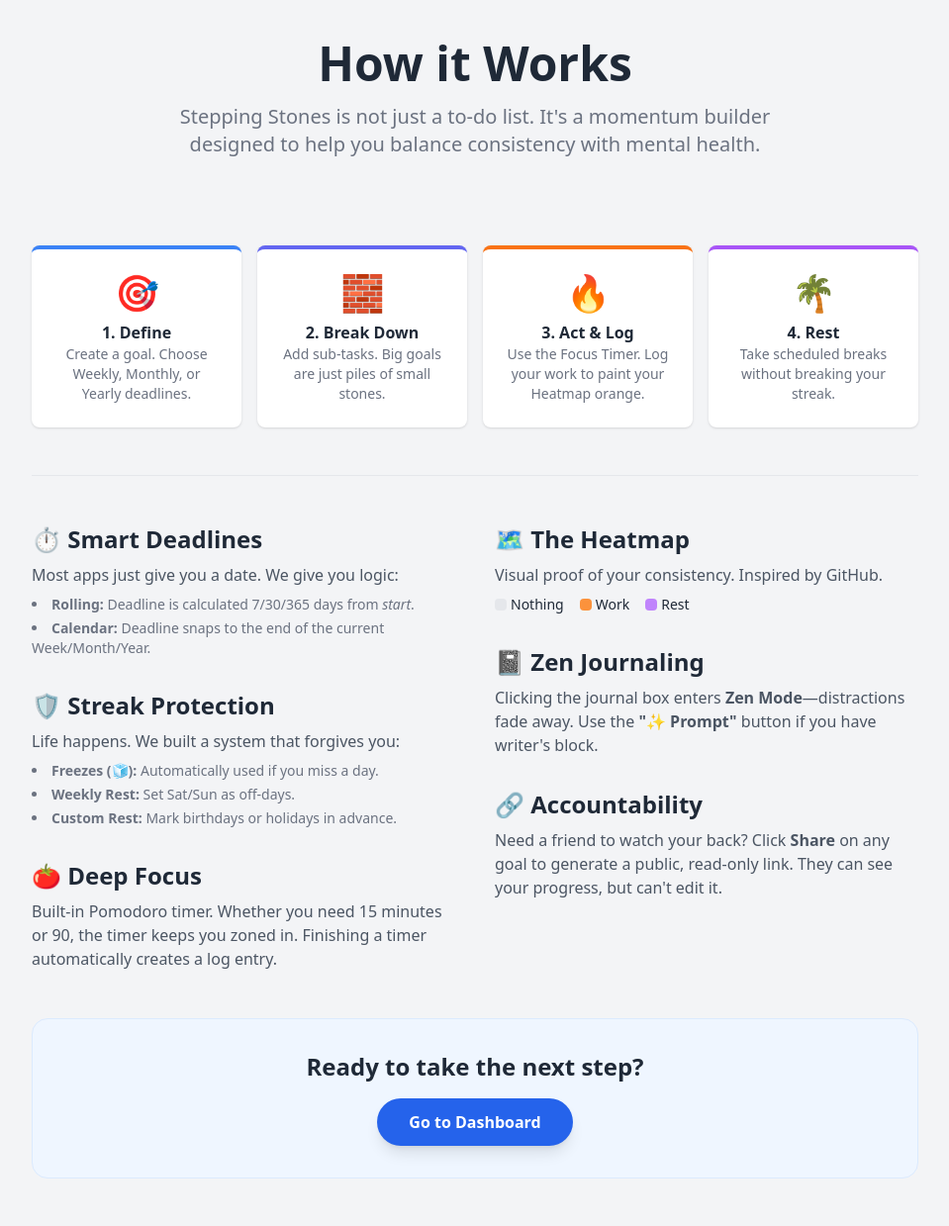
After one commit to Abhineeth-23/stepping-stones, a Flask app: page /about in a window 1280 px wide. The commit adds this page. Shown: the whole page at 99% size, without its empty margins (160-1119 px from the left). Run offline with Flask 3, Linux system fonts and the light colour scheme; some libraries are stand-ins or nearby versions.

Commit message:
About page

```diff
--- a/app.py
+++ b/app.py
@@ -239,6 +239,7 @@ def view_shared_step(token):
 
     return render_template('shared_step.html', step=step, history=history)
 
+
 @app.route('/calendar')
 @login_required
 def calendar_view():
@@ -256,6 +257,10 @@ def calendar_view():
         logs_by_date[d_str].append(log)
 
     return render_template('calendar_view.html', logs_by_date=logs_by_date)
+
+@app.route('/about')
+def about():
+    return render_template('about.html')
 
 # ==========================================
 #          STANDARD STEP ROUTES
--- /dev/null
+++ b/templates/about.html
@@ -0,0 +1,121 @@
+{% extends "base.html" %}
+
+{% block content %}
+<div class="max-w-4xl mx-auto space-y-12 pb-12">
+
+    <div class="text-center py-10">
+        <h1 class="text-5xl font-black text-gray-800 dark:text-white mb-4">How it Works</h1>
+        <p class="text-xl text-gray-500 dark:text-gray-400 max-w-2xl mx-auto">
+            Stepping Stones is not just a to-do list. It's a momentum builder designed to help you balance consistency with mental health.
+        </p>
+    </div>
+
+    <div class="grid grid-cols-1 md:grid-cols-4 gap-4 text-center">
+        <div class="p-6 bg-white dark:bg-gray-800 rounded-lg shadow border-t-4 border-blue-500">
+            <div class="text-4xl mb-2">🎯</div>
+            <h3 class="font-bold dark:text-white">1. Define</h3>
+            <p class="text-sm text-gray-500">Create a goal. Choose Weekly, Monthly, or Yearly deadlines.</p>
+        </div>
+        <div class="p-6 bg-white dark:bg-gray-800 rounded-lg shadow border-t-4 border-indigo-500">
+            <div class="text-4xl mb-2">🧱</div>
+            <h3 class="font-bold dark:text-white">2. Break Down</h3>
+            <p class="text-sm text-gray-500">Add sub-tasks. Big goals are just piles of small stones.</p>
+        </div>
+        <div class="p-6 bg-white dark:bg-gray-800 rounded-lg shadow border-t-4 border-orange-500">
+            <div class="text-4xl mb-2">🔥</div>
+            <h3 class="font-bold dark:text-white">3. Act & Log</h3>
+            <p class="text-sm text-gray-500">Use the Focus Timer. Log your work to paint your Heatmap orange.</p>
+        </div>
+        <div class="p-6 bg-white dark:bg-gray-800 rounded-lg shadow border-t-4 border-purple-500">
+            <div class="text-4xl mb-2">🌴</div>
+            <h3 class="font-bold dark:text-white">4. Rest</h3>
+            <p class="text-sm text-gray-500">Take scheduled breaks without breaking your streak.</p>
+        </div>
+    </div>
+
+    <hr class="dark:border-gray-700">
+
+    <div class="grid grid-cols-1 md:grid-cols-2 gap-10">
+
+        <div class="space-y-8">
+            <div>
+                <h2 class="text-2xl font-bold dark:text-white mb-2 flex items-center gap-2">
+                    ⏱️ Smart Deadlines
+                </h2>
+                <p class="text-gray-600 dark:text-gray-300">
+                    Most apps just give you a date. We give you logic:
+                </p>
+                <ul class="list-disc list-inside mt-2 text-gray-500 text-sm space-y-1">
+                    <li><strong>Rolling:</strong> Deadline is calculated 7/30/365 days from <em>start</em>.</li>
+                    <li><strong>Calendar:</strong> Deadline snaps to the end of the current Week/Month/Year.</li>
+                </ul>
+            </div>
+
+            <div>
+                <h2 class="text-2xl font-bold dark:text-white mb-2 flex items-center gap-2">
+                    🛡️ Streak Protection
+                </h2>
+                <p class="text-gray-600 dark:text-gray-300">
+                    Life happens. We built a system that forgives you:
+                </p>
+                <ul class="list-disc list-inside mt-2 text-gray-500 text-sm space-y-1">
+                    <li><strong>Freezes (🧊):</strong> Automatically used if you miss a day.</li>
+                    <li><strong>Weekly Rest:</strong> Set Sat/Sun as off-days.</li>
+                    <li><strong>Custom Rest:</strong> Mark birthdays or holidays in advance.</li>
+                </ul>
+            </div>
+
+            <div>
+                <h2 class="text-2xl font-bold dark:text-white mb-2 flex items-center gap-2">
+                    🍅 Deep Focus
+                </h2>
+                <p class="text-gray-600 dark:text-gray-300">
+                    Built-in Pomodoro timer. Whether you need 15 minutes or 90, the timer keeps you zoned in. Finishing a timer automatically creates a log entry.
+                </p>
+            </div>
+        </div>
+
+        <div class="space-y-8">
+            <div>
+                <h2 class="text-2xl font-bold dark:text-white mb-2 flex items-center gap-2">
+                    🗺️ The Heatmap
+                </h2>
+                <p class="text-gray-600 dark:text-gray-300">
+                    Visual proof of your consistency. Inspired by GitHub.
+                </p>
+                <div class="flex gap-4 mt-2 text-sm">
+                    <span class="flex items-center gap-1"><div class="w-3 h-3 bg-gray-200 rounded"></div> Nothing</span>
+                    <span class="flex items-center gap-1"><div class="w-3 h-3 bg-orange-400 rounded"></div> Work</span>
+                    <span class="flex items-center gap-1"><div class="w-3 h-3 bg-purple-400 rounded"></div> Rest</span>
+                </div>
+            </div>
+
+            <div>
+                <h2 class="text-2xl font-bold dark:text-white mb-2 flex items-center gap-2">
+                    📓 Zen Journaling
+                </h2>
+                <p class="text-gray-600 dark:text-gray-300">
+                    Clicking the journal box enters <strong>Zen Mode</strong>—distractions fade away. Use the <strong>"✨ Prompt"</strong> button if you have writer's block.
+                </p>
+            </div>
+
+            <div>
+                <h2 class="text-2xl font-bold dark:text-white mb-2 flex items-center gap-2">
+                    🔗 Accountability
+                </h2>
+                <p class="text-gray-600 dark:text-gray-300">
+                    Need a friend to watch your back? Click <strong>Share</strong> on any goal to generate a public, read-only link. They can see your progress, but can't edit it.
+                </p>
+            </div>
+        </div>
+    </div>
+
+    <div class="bg-blue-50 dark:bg-blue-900/20 p-8 rounded-2xl text-center mt-12 border border-blue-100 dark:border-blue-800">
+        <h2 class="text-2xl font-bold dark:text-white mb-4">Ready to take the next step?</h2>
+        <a href="{{ url_for('dashboard') }}" class="bg-blue-600 text-white px-8 py-3 rounded-full font-bold hover:bg-blue-700 shadow-lg transition transform hover:scale-105 inline-block">
+            Go to Dashboard
+        </a>
+    </div>
+
+</div>
+{% endblock %}
--- a/templates/base.html
+++ b/templates/base.html
@@ -17,6 +17,8 @@
             <div class="hidden md:flex gap-4 text-sm font-medium">
                 <a href="{{ url_for('dashboard') }}" class="hover:text-blue-500">Dashboard</a>
                 <a href="{{ url_for('all_steps') }}" class="hover:text-blue-500">My Goals</a>
+                <a href="{{ url_for('calendar_view') }}" class="hover:text-blue-500">Calendar</a>
+                <a href="{{ url_for('about') }}" class="hover:text-blue-500">About & Guide</a>
             </div>
         </div>
 
```
